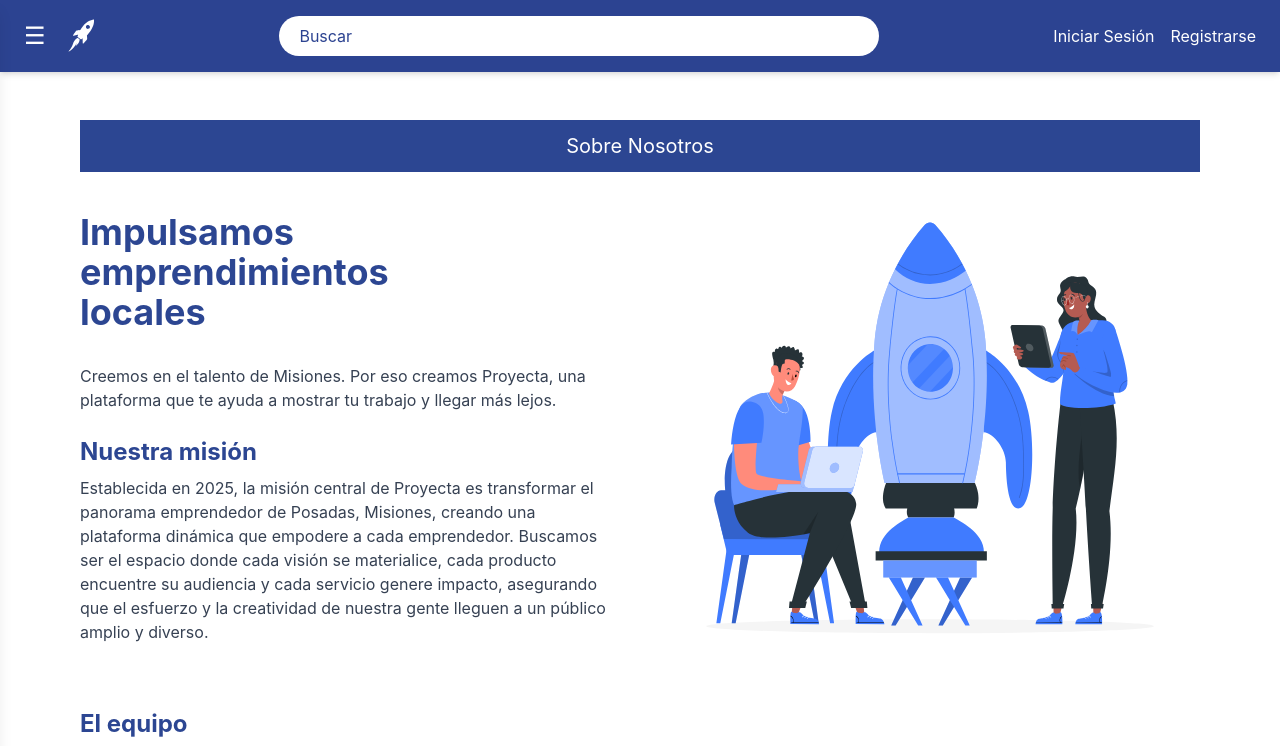
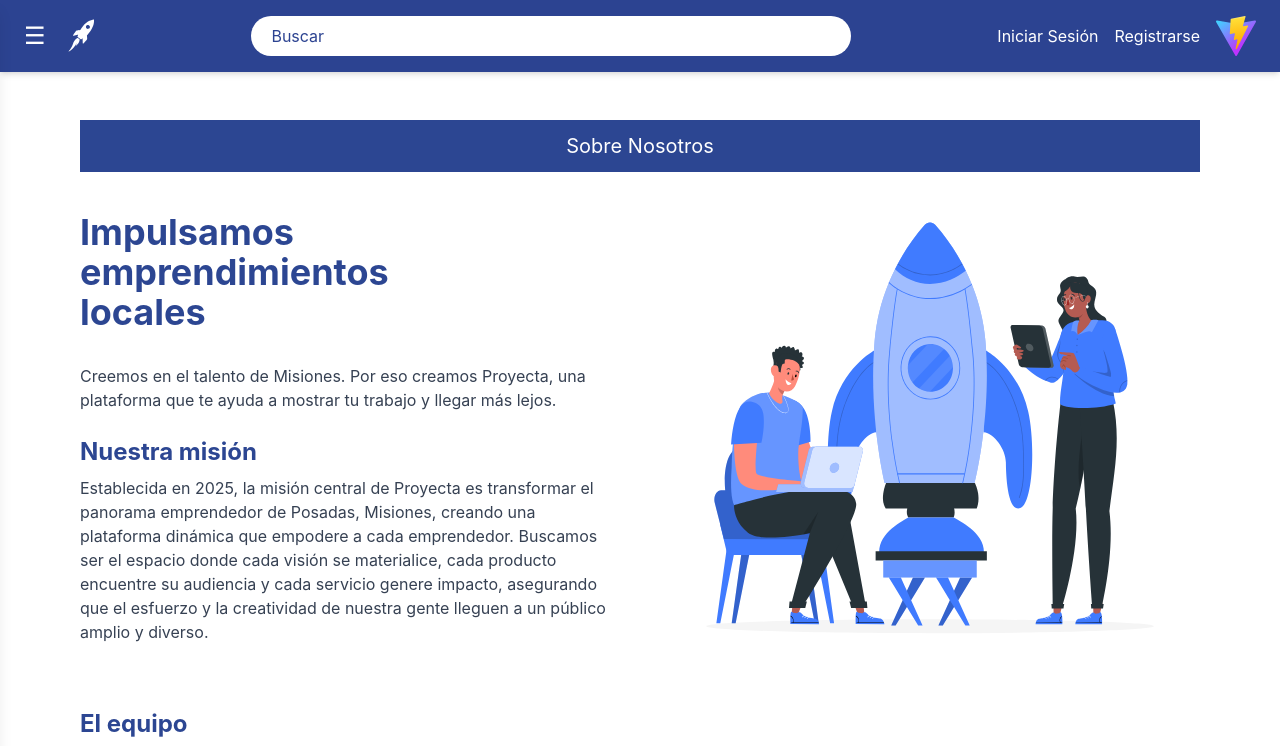
Before and after one commit to jo0nnie/proyecta, a React (Vite) app: page / in a window 1280 px wide. Shown: the top 746 px of the page. Built offline with nearby package versions, Linux system fonts and the light colour scheme.

Commit message:
Agregado el icono del perfil usuario, es estatico deberia hacer un fetch al back luego para obtener la imagen del perfil logueado

```diff
--- a/src/components/Carrusel/Carrusel.jsx
+++ b/src/components/Carrusel/Carrusel.jsx
@@ -3,7 +3,7 @@ import { Navigation } from "swiper/modules";
 import "swiper/css";
 import "swiper/css/navigation";
 import "./Carrusel.css"
-import { Link } from "react-router";
+import { href, Link } from "react-router";
 import { FaDesktop, FaGift, FaHome, FaTshirt, FaUtensils } from "react-icons/fa";
 import { MdFavorite } from "react-icons/md";
 
@@ -11,7 +11,7 @@ import { MdFavorite } from "react-icons/md";
 //este array lo puse de ejemplo, cuando definamos las categorias vamos a cambiar por sus iconos correspondientes
 
 const categories = [
-  { icon: FaDesktop, label: "Tecnología", path: "/categorias", color: "#2C4692" },
+  { icon: FaDesktop, label: "Tecnología", path: "/categorias", href: "Tecnología", color: "#2C4692" },
   { icon: FaTshirt, label: "Moda", path: "/categorias", color: "#2C4692" },
   { icon: FaHome, label: "Hogar", path: "/categorias", color: "#2C4692" },
   { icon: FaUtensils, label: "Gastronomía", path: "/categorias", color: "#2C4692" },
--- a/src/components/NavBar.jsx
+++ b/src/components/NavBar.jsx
@@ -1,5 +1,10 @@
 import { useState } from "react";
 import Sidebar from "./SideBar/Sidebar"; // Importá el componente
+import usuarioMock from "../utils/usuarioMock.json"
+
+//get usuario foto
+const usuarioLogueado = usuarioMock[0];
+const fotoUsuario = usuarioLogueado.foto;
 
 export default function NavBar() {
   const [sidebarOpen, setSidebarOpen] = useState(false);
@@ -14,11 +19,12 @@ export default function NavBar() {
           <button onClick={toggleSidebar} className="text-white text-2xl focus:outline-none">
             ☰
           </button>
-          <img
+          <a href="/"> <img
             src="/Logo Cohete White.svg"
             alt="Logo Cohete"
             className="h-12 w-auto"
-          />
+          /></a>
+
         </div>
 
         <div className="flex-1 mx-3 max-w-[600px] relative">
@@ -32,6 +38,8 @@ export default function NavBar() {
         <div className="flex items-center space-x-4">
           <a href="/auth/login" className="text-white hover:text-[#E9E2EF]">Iniciar Sesión</a>
           <a href="/auth/register" className="text-white hover:text-[#E9E2EF]">Registrarse</a>
+          {/* aca deberia de recibir la imagen del perfil del usuario */}
+          <a href="/perfil"> <img src={fotoUsuario} alt="imagen usuario" width={40}></img></a>
         </div>
       </nav>
 
--- a/src/pages/Categorias/CategoriasScreen.jsx
+++ b/src/pages/Categorias/CategoriasScreen.jsx
@@ -21,7 +21,8 @@ export default function CategoriasScreen() {
 
       {Object.entries(emprendimientosPorCategoria).map(([categoria, items]) => (
         <div key={categoria} className="mb-12">
-          <section className="flex items-center justify-between mb-4 px-4" id={categoria}>
+          <section className="flex items-center justify-between mb-4 px-4" href={categoria}>
+
             <h2 className="text-2xl font-semibold mb-2 text-[#2C4692] mx-21">{categoria}</h2>
           </section>
 
```
Also changed, not shown: src/utils/usuarioMock.json (indentation only).
